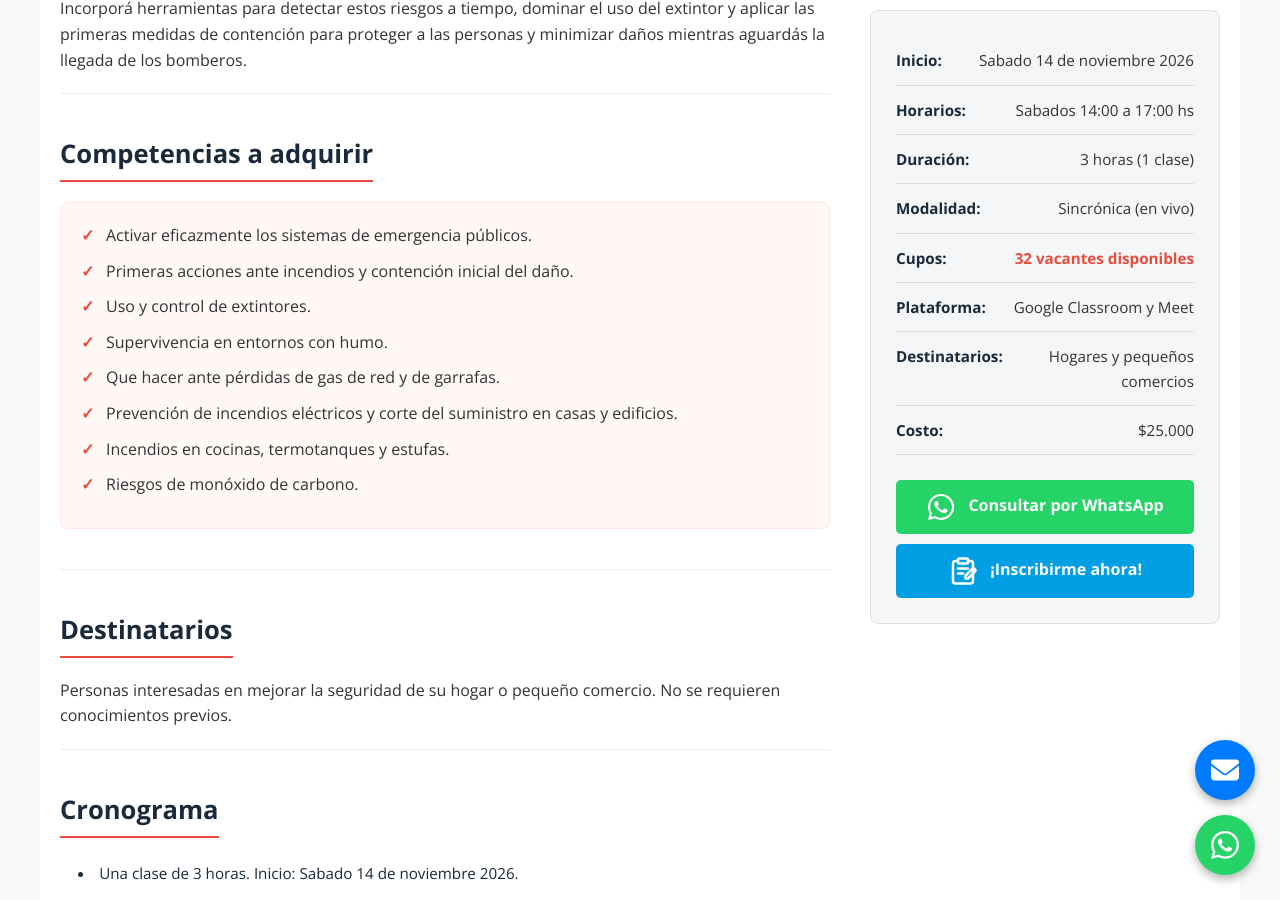
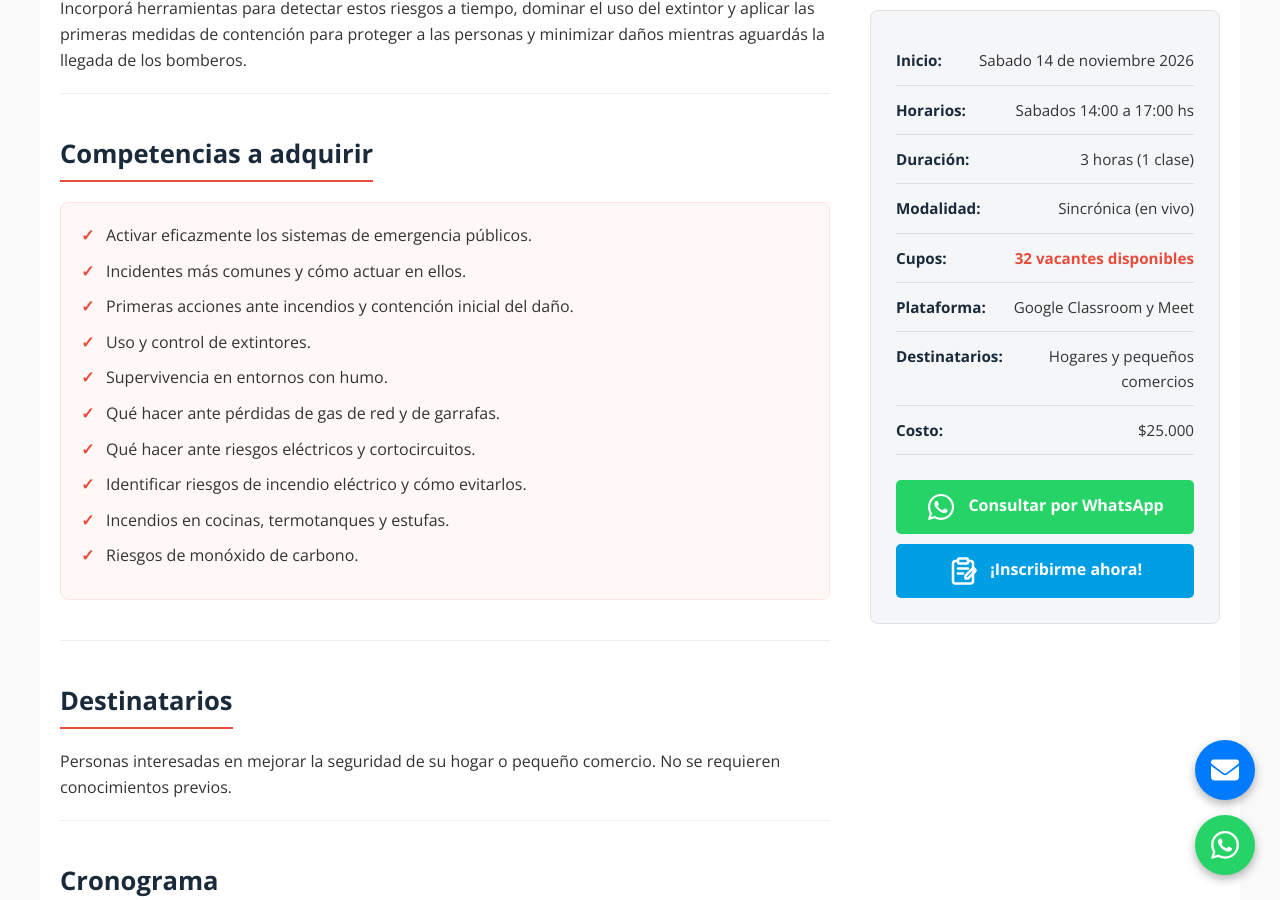
Before and after one commit to martov1/EDSI-nuevo-sitio, a Jekyll site: the page built from Particulares/Primera-respuesta-ante-incendios/Primera-respuesta-ante-incendios.html, in a window 1280 px wide and 900 px high, scrolled down 602 px. Built offline with Jekyll 4.4.1, drawn with Linux system fonts in a browser that asks for light colours.

Commit message:
ortografia

```diff
--- a/Particulares/Primera-respuesta-ante-incendios/Primera-respuesta-ante-incendios.html
+++ b/Particulares/Primera-respuesta-ante-incendios/Primera-respuesta-ante-incendios.html
@@ -21,7 +21,7 @@
       <span class="tag-inscripcion-proximamente">Próximamente</span>
       {% endif %} {% if
       site.primera_respuesta_incendios.cupos.lista_de_espera_habilitada %}
-      <span class="tag-lista-espera">Anotate a la lista de espera</span>
+      <span class="tag-lista-espera">Anótate a la lista de espera</span>
       {% endif %}
     </div>
     <h1>Primera respuesta ante incendios</h1>
@@ -57,16 +57,15 @@
         <div class="highlights-list">
           <ul>
             <li>Activar eficazmente los sistemas de emergencia públicos.</li>
+            <li>Incidentes más comunes y cómo actuar en ellos.</li>
             <li>
               Primeras acciones ante incendios y contención inicial del daño.
             </li>
             <li>Uso y control de extintores.</li>
             <li>Supervivencia en entornos con humo.</li>
-            <li>Que hacer ante pérdidas de gas de red y de garrafas.</li>
-            <li>
-              Prevención de incendios eléctricos y corte del suministro en casas
-              y edificios.
-            </li>
+            <li>Qué hacer ante pérdidas de gas de red y de garrafas.</li>
+            <li>Qué hacer ante riesgos eléctricos y cortocircuitos.</li>
+            <li>Identificar riesgos de incendio eléctrico y cómo evitarlos.</li>
             <li>Incendios en cocinas, termotanques y estufas.</li>
             <li>Riesgos de monóxido de carbono.</li>
           </ul>
```
Also changed, not shown: other parts of Particulares/Primera-respuesta-ante-incendios/Primera-respuesta-ante-incendios.html (+5 -5 lines).
